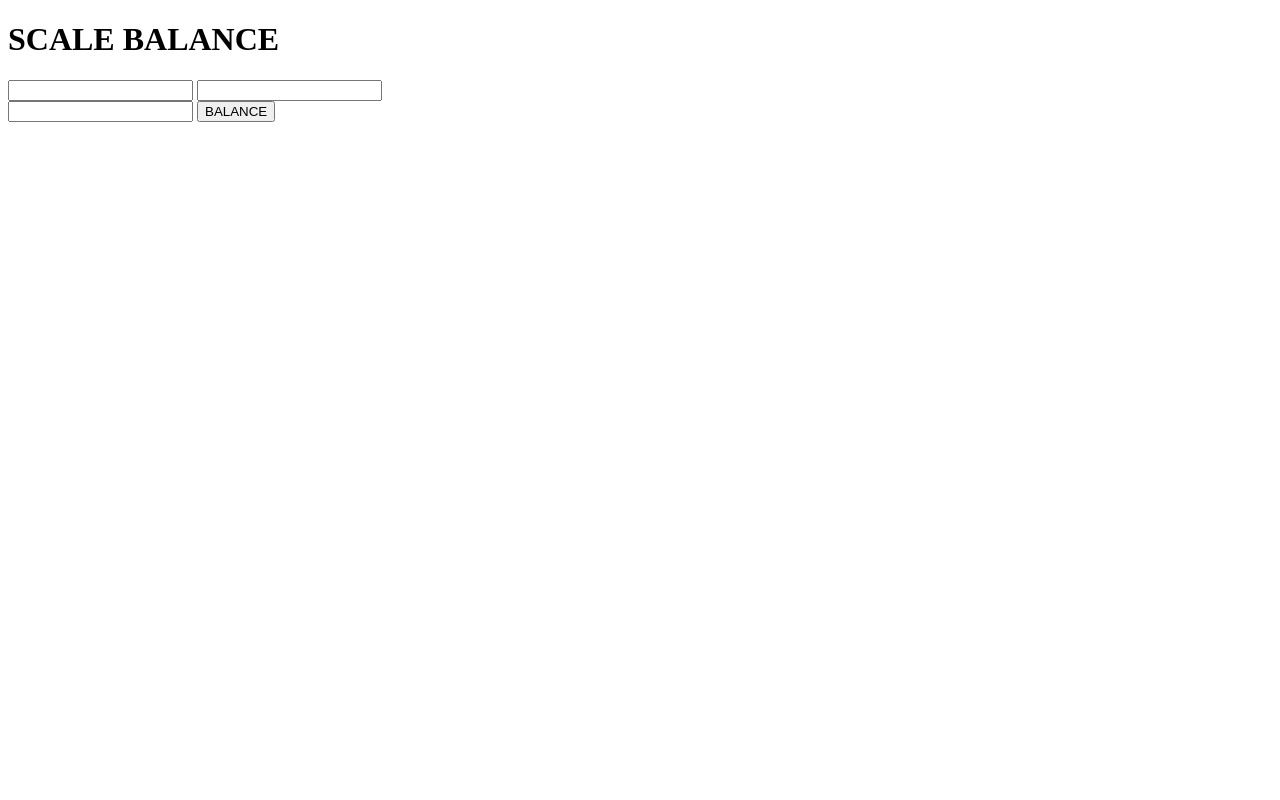
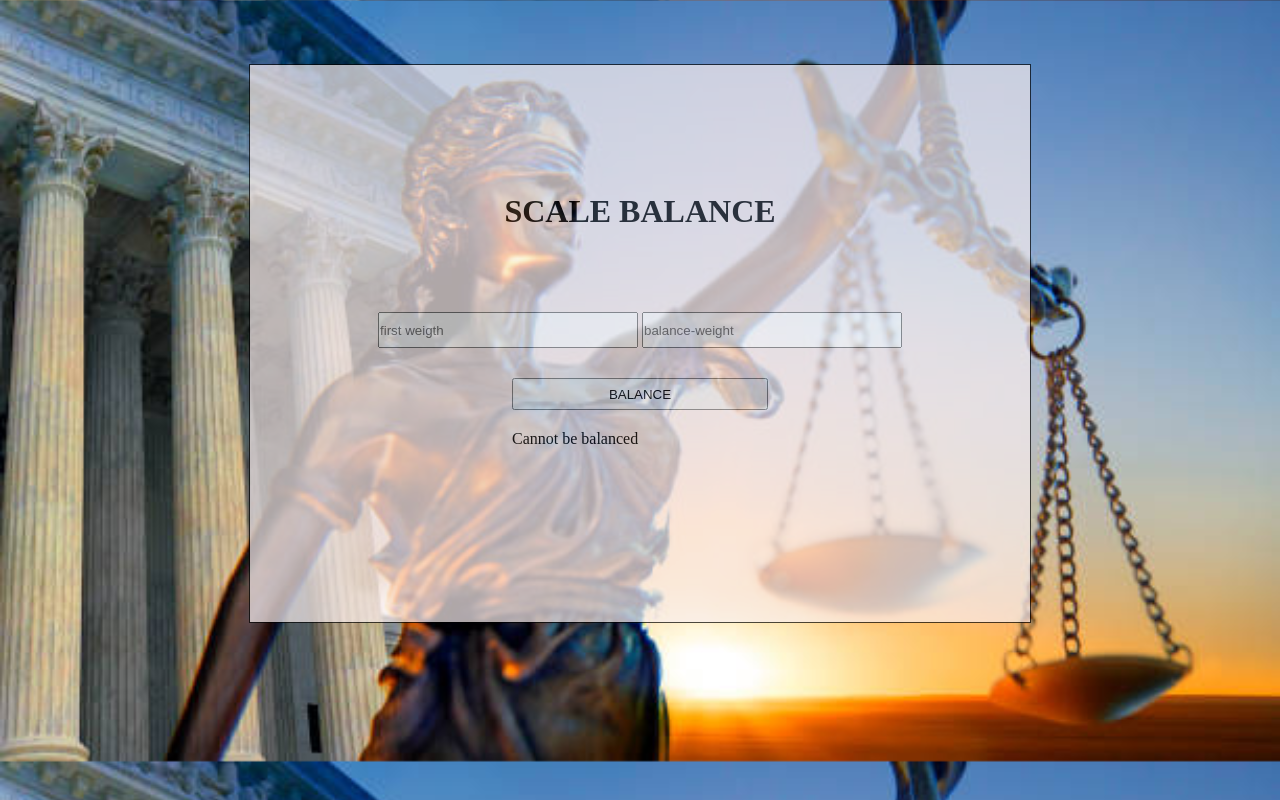
Before and after one commit to taryllngam/scale-balance, a plain HTML site: page index.html in a window 1280 px wide. Both pictures are taken after a click on the button "BALANCE". Drawn offline with Linux system fonts and the light colour scheme.

Commit message:
added funtionality withh js

```diff
--- a/assets/styles/style.css
+++ b/assets/styles/style.css
@@ -0,0 +1,62 @@
+* {
+    margin: 0;
+    padding: 0;
+}
+
+body {
+    display: flex;
+    flex-direction: column;
+    justify-content: center;
+    align-items: center;
+    padding-top: 5%;
+    gap: 10px;
+    background-image: url("../images/balance.jpg");
+    background-size: cover;
+}
+
+.scales {
+    border: 1px solid black;
+    padding: 10%;
+    display: flex;
+    flex-direction: column;
+    gap: 30px;
+    align-items: center;
+    background-color: rgb(249, 238, 238);
+    opacity: 0.7;
+
+}
+
+.scales h1 {
+    padding-bottom: 10%;
+}
+
+#fisrt-weight {
+    width: 20vw;
+    height: 4vh;
+}
+
+#second-weight {
+    width: 20vw;
+    height: 4vh;
+}
+
+#weight-balance {
+    display: flex;
+    flex-direction: column;
+    gap: 20px;
+}
+
+#balance{
+  width: 20vw;
+  height: 4vh;
+}
+
+#btn {
+    width: 20vw;
+    height: 4vh;
+}
+
+#display {
+    width: 20vw;
+    height: 8vh;
+}
--- a/index.html
+++ b/index.html
@@ -8,18 +8,18 @@
     <title>SCALE BALANCE</title>
 </head>
 <body>
+    <div class="scales">
     <h1>SCALE BALANCE</h1>
+
     <div id="inputs">
-        <input type="text" name="" id="fisrt-weight">
-        <input type="text" id="second-weight">
+        <input type="text" placeholder="first weigth" id="fisrt-weight">
+        <input type="text" placeholder="balance-weight" id="second-weight">
     </div>
     <div id="weight-balance">
-        <input type="text" id="balance">
         <button id="btn">BALANCE</button>
         <p id="display"></p>
-
     </div>
-
+</div>
 
 
 
--- a/script.js
+++ b/script.js
@@ -0,0 +1,32 @@
+const inputs = document.getElementById('fisrt-weight')
+const weightList = document.getElementById('second-weight')
+const display = document.getElementById('display')
+const buttonElement = document.getElementById('btn')
+
+const getList = () => {
+  let balanceList = weightList.value.split(',');
+  return balanceList;
+}
+
+const getVariables = () => {
+  let variables = inputs.value.split(',');
+  return variables;
+}
+
+const balance = ()=>{
+  let listArr = getList()
+  let valArr = getVariables()
+  for(let i = 0; i < listArr.length; i++){
+    for(let j =  0; j < listArr.length; j++) {
+      if ((+valArr[0] + +listArr[i]) === (+valArr[1] + +listArr[j])) {
+        return (`${listArr[i]}, ${listArr[j]}`);
+      }
+    }
+  }
+  console.log(listArr)
+  return 'Cannot be balanced'
+}
+
+buttonElement.addEventListener('click', () => {
+  display.innerHTML = balance()
+});
```
Also changed, not shown: assets/images/balance.jpg (added), 1 other file.
